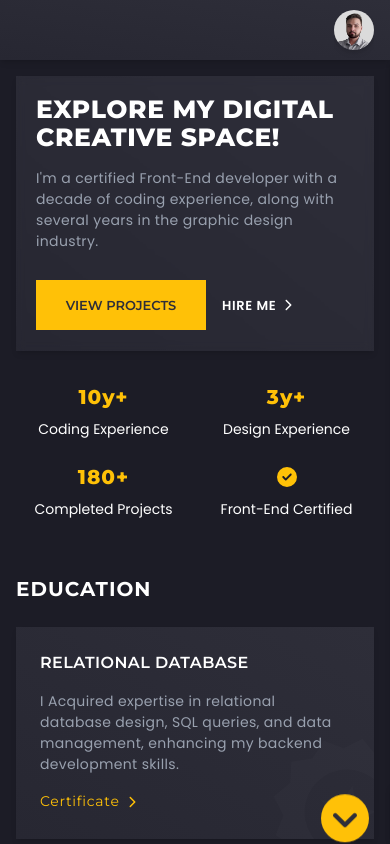
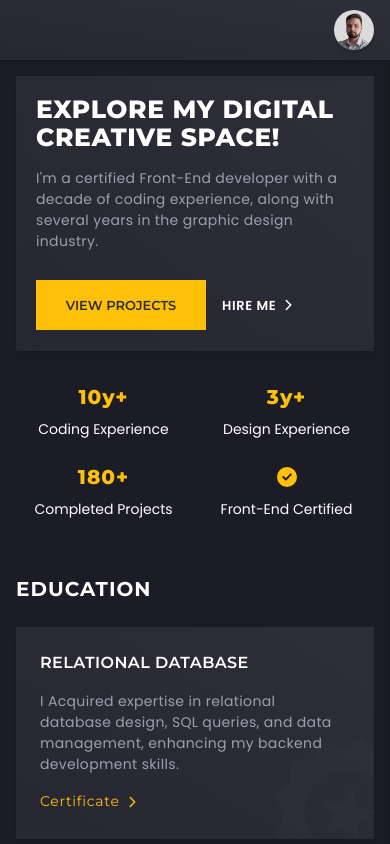
Before and after one commit to micheilfourie/Portfolio-Website, a React (Vite) app: page / in a window 390 px wide. Built offline with nearby package versions, Linux system fonts and the light colour scheme; no server answers.

Commit message:
chore: prevent scroll indicator from showing on mobile and centering correctly with infoMenu absent

```diff
--- a/src/Components/ScrollIndicator.jsx
+++ b/src/Components/ScrollIndicator.jsx
@@ -4,7 +4,7 @@ import { faChevronCircleDown } from "@fortawesome/free-solid-svg-icons";
 const ScrollIndicator = ({ showScrollIndicator }) => {
   return (
     <div
-      className={`${showScrollIndicator ? "opacity-100" : "opacity-0"} fixed bottom-0 left-1/2 z-50 mx-auto max-w-screen-xl -translate-x-[calc(50%-150px)] animate-bounce transition-opacity duration-300 ease-in-out`}
+      className={`${showScrollIndicator ? "opacity-100" : "opacity-0"} fixed bottom-0 left-1/2 z-50 mx-auto max-w-screen-xl animate-bounce transition-opacity duration-300 ease-in-out max-md:hidden min-lg:-translate-x-[calc(50%-150px)]`}
     >
       <div className="bg-navy-500 rounded-full">
         <FontAwesomeIcon
```
